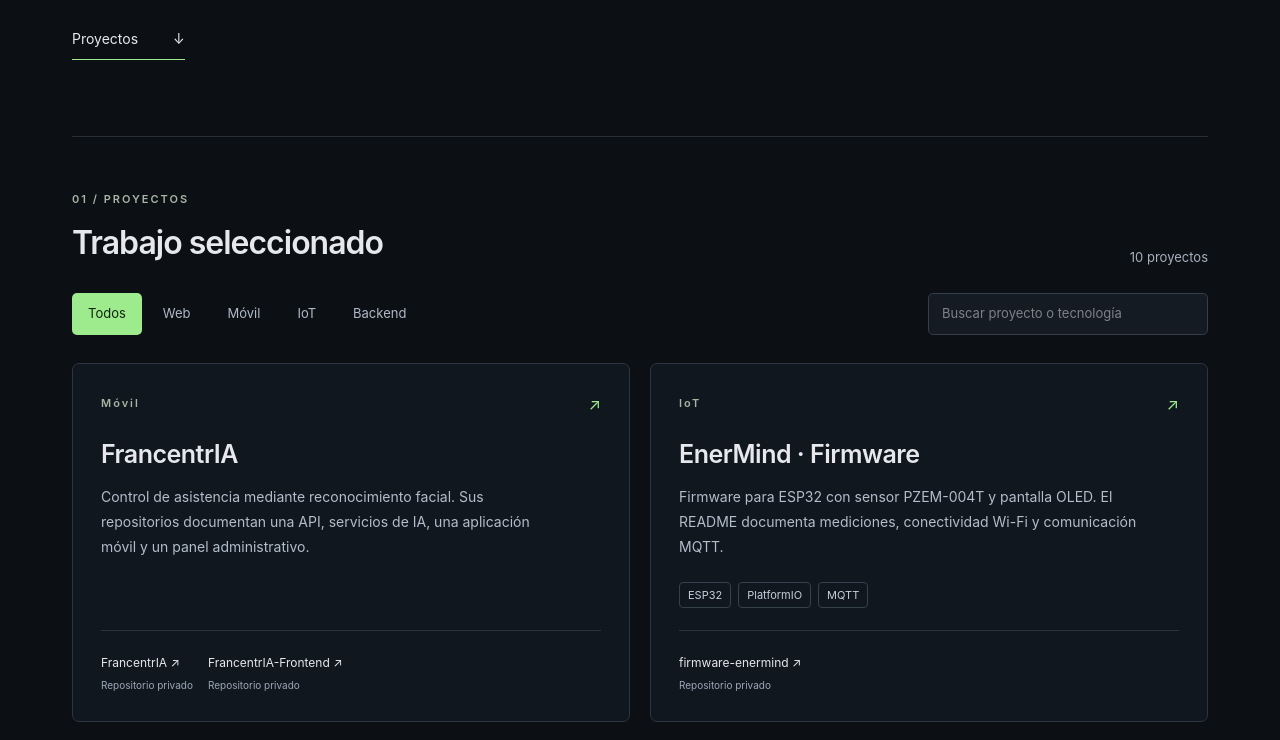
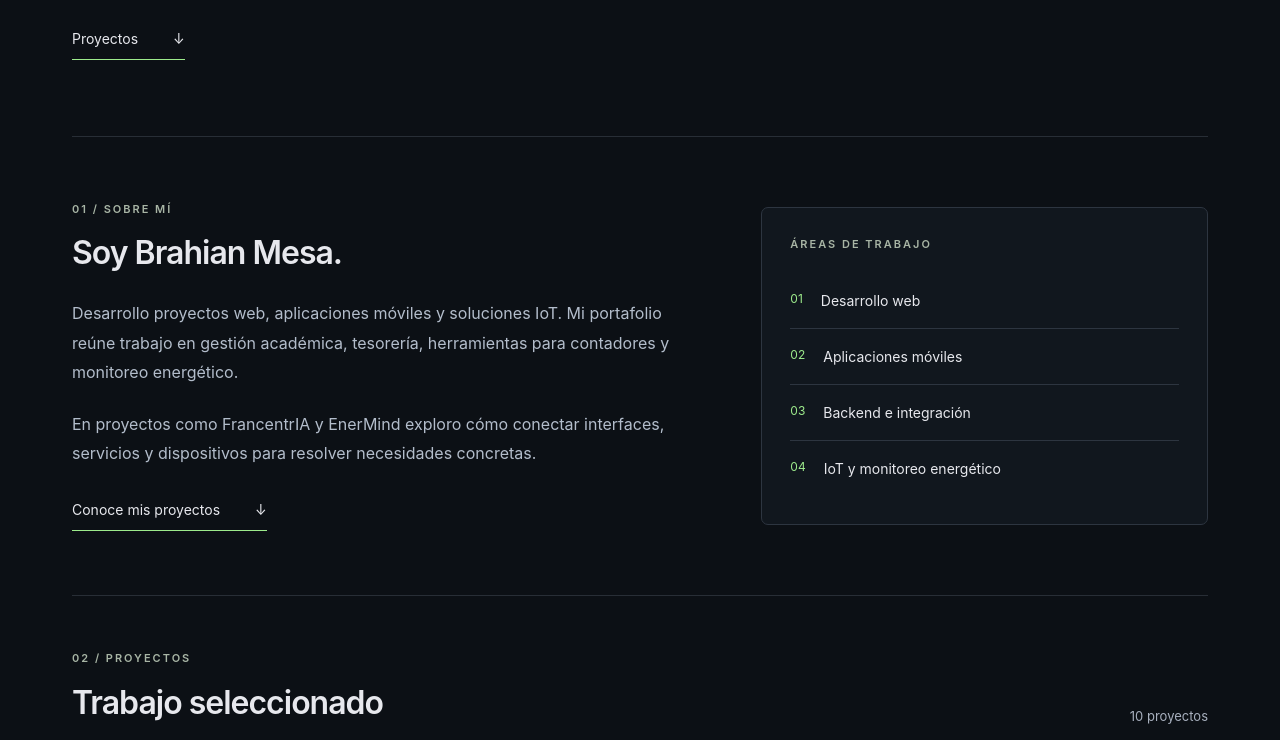
Before and after one commit to brahian-mesa/portfolio, a React (Vite) app: page / in a window 1280 px wide. Shown: the part 480-1220 px from the top of the page. Built offline with nearby package versions, Linux system fonts and the light colour scheme.

Commit message:
feat: add bilingual about me section and navigation

```diff
--- a/src/main.tsx
+++ b/src/main.tsx
@@ -8,19 +8,41 @@ const copy = {
   en: {work:'Projects',eyebrow:'PORTFOLIO / BRAHIAN MESA',title:'Ideas taking',accent:'shape in code.',intro:'A selection of my work in web applications, mobile development and IoT.',selected:'Selected work',all:'All',web:'Web',mobile:'Mobile',iot:'IoT',backend:'Backend',search:'Search projects or technology',count:'projects',private:'Private repository',empty:'Empty repository',source:'Sources and notes',noResults:'No projects match your search.',footer:'Brahian Mesa · Software development'}
 };
 
+const aboutCopy = {
+  es: {
+    label: 'Sobre mí', title: 'Soy Brahian Mesa.',
+    text: 'Desarrollo proyectos web, aplicaciones móviles y soluciones IoT. Mi portafolio reúne trabajo en gestión académica, tesorería, herramientas para contadores y monitoreo energético.',
+    detail: 'En proyectos como FrancentrIA y EnerMind exploro cómo conectar interfaces, servicios y dispositivos para resolver necesidades concretas.',
+    focus: 'Áreas de trabajo', areas: ['Desarrollo web', 'Aplicaciones móviles', 'Backend e integración', 'IoT y monitoreo energético'],
+    link: 'Conoce mis proyectos'
+  },
+  en: {
+    label: 'About me', title: 'I’m Brahian Mesa.',
+    text: 'I develop web projects, mobile applications and IoT solutions. My portfolio brings together work in academic management, treasury, tools for accountants and energy monitoring.',
+    detail: 'Through projects such as FrancentrIA and EnerMind, I explore how to connect interfaces, services and devices to address practical needs.',
+    focus: 'Areas of work', areas: ['Web development', 'Mobile applications', 'Backend and integration', 'IoT and energy monitoring'],
+    link: 'Explore my projects'
+  }
+};
+
 function App(){
   const [lang,setLang]=useState<Language>('es');
   const [filter,setFilter]=useState('all');
   const [query,setQuery]=useState('');
   const t=copy[lang];
+  const about=aboutCopy[lang];
   const visible=projects.filter(p=>(filter==='all'||p.category===filter)&&`${p.name} ${p.description[lang]} ${p.technologies.join(' ')}`.toLocaleLowerCase().includes(query.trim().toLocaleLowerCase()));
   function changeLanguage(){const next=lang==='es'?'en':'es';setLang(next);document.documentElement.lang=next;document.title=`Brahian Mesa · ${copy[next].work}`;}
   return <>
     <a className="skip" href="#projects">{t.work}</a>
-    <header className="flex items-center justify-between"><a className="brand" href="#">BM<span>.</span></a><nav className="flex items-center gap-6" aria-label={lang==='es'?'Principal':'Main'}><a href="#projects">{t.work}</a><a href="https://github.com/brahian-mesa" target="_blank" rel="noreferrer">GitHub ↗</a><button className="language" onClick={changeLanguage} aria-label={lang==='es'?'Switch to English':'Cambiar a español'}>{lang==='es'?'EN':'ES'}</button></nav></header>
+    <header className="flex items-center justify-between"><a className="brand" href="#">BM<span>.</span></a><nav className="flex items-center gap-6" aria-label={lang==='es'?'Principal':'Main'}><a href="#about">{about.label}</a><a href="#projects">{t.work}</a><a href="https://github.com/brahian-mesa" target="_blank" rel="noreferrer">GitHub ↗</a><button className="language" onClick={changeLanguage} aria-label={lang==='es'?'Switch to English':'Cambiar a español'}>{lang==='es'?'EN':'ES'}</button></nav></header>
     <main>
       <section className="hero"><p className="eyebrow">{t.eyebrow}</p><h1>{t.title}<br/><span>{t.accent}</span></h1><p className="intro">{t.intro}</p><a className="hero-link" href="#projects">{t.work} <span aria-hidden="true">↓</span></a><div className="hero-mark" aria-hidden="true">{'{ }'}<small>WEB / MOBILE / IoT</small></div></section>
-      <section id="projects" aria-labelledby="work-title"><div className="section-head"><div><p className="eyebrow">01 / {t.work.toUpperCase()}</p><h2 id="work-title">{t.selected}</h2></div><p role="status">{visible.length} {visible.length === 1 ? (lang === 'es' ? 'proyecto' : 'project') : t.count}</p></div>
+      <section id="about" className="about" aria-labelledby="about-title">
+        <div><p className="eyebrow">01 / {about.label.toUpperCase()}</p><h2 id="about-title">{about.title}</h2><p className="about-text">{about.text}</p><p className="about-text">{about.detail}</p><a className="hero-link" href="#projects">{about.link} <span aria-hidden="true">↓</span></a></div>
+        <aside className="about-focus" aria-label={about.focus}><p className="eyebrow">{about.focus.toUpperCase()}</p><ul>{about.areas.map((area,index)=><li key={area}><span aria-hidden="true">0{index+1}</span>{area}</li>)}</ul></aside>
+      </section>
+      <section id="projects" aria-labelledby="work-title"><div className="section-head"><div><p className="eyebrow">02 / {t.work.toUpperCase()}</p><h2 id="work-title">{t.selected}</h2></div><p role="status">{visible.length} {visible.length === 1 ? (lang === 'es' ? 'proyecto' : 'project') : t.count}</p></div>
         <div className="toolbar"><div className="filters" aria-label={lang==='es'?'Filtrar proyectos':'Filter projects'}>{(['all','web','mobile','iot','backend'] as const).map(category=><button key={category} aria-pressed={filter===category} onClick={()=>setFilter(category)}>{t[category]}</button>)}</div><input type="search" aria-label={t.search} placeholder={t.search} value={query} onChange={e=>setQuery(e.target.value)}/></div>
         <div className="project-grid">{visible.map(p=><article key={p.id}><div className="project-top"><span className="eyebrow">{t[p.category]}</span><span aria-hidden="true">↗</span></div><h3>{p.name}</h3><p className="description">{p.description[lang]}</p><ul className="tags" aria-label={lang==='es'?'Tecnologías':'Technologies'}>{p.technologies.map(tech=><li key={tech}>{tech}</li>)}</ul><div className="repositories">{p.repositories.map(repo=><div key={repo.name}><a href={`https://github.com/${repo.name}`} target="_blank" rel="noreferrer">{repo.name.split('/')[1]} ↗</a>{repo.visibility==='private'&&<small>{t.private}</small>}{repo.empty&&<small>{t.empty}</small>}</div>)}</div></article>)}</div>
         {visible.length===0&&<p className="empty">{t.noResults}</p>}
```
Also changed, not shown: src/style.css, 1 other file (tests, documents, lock files or other folders).
